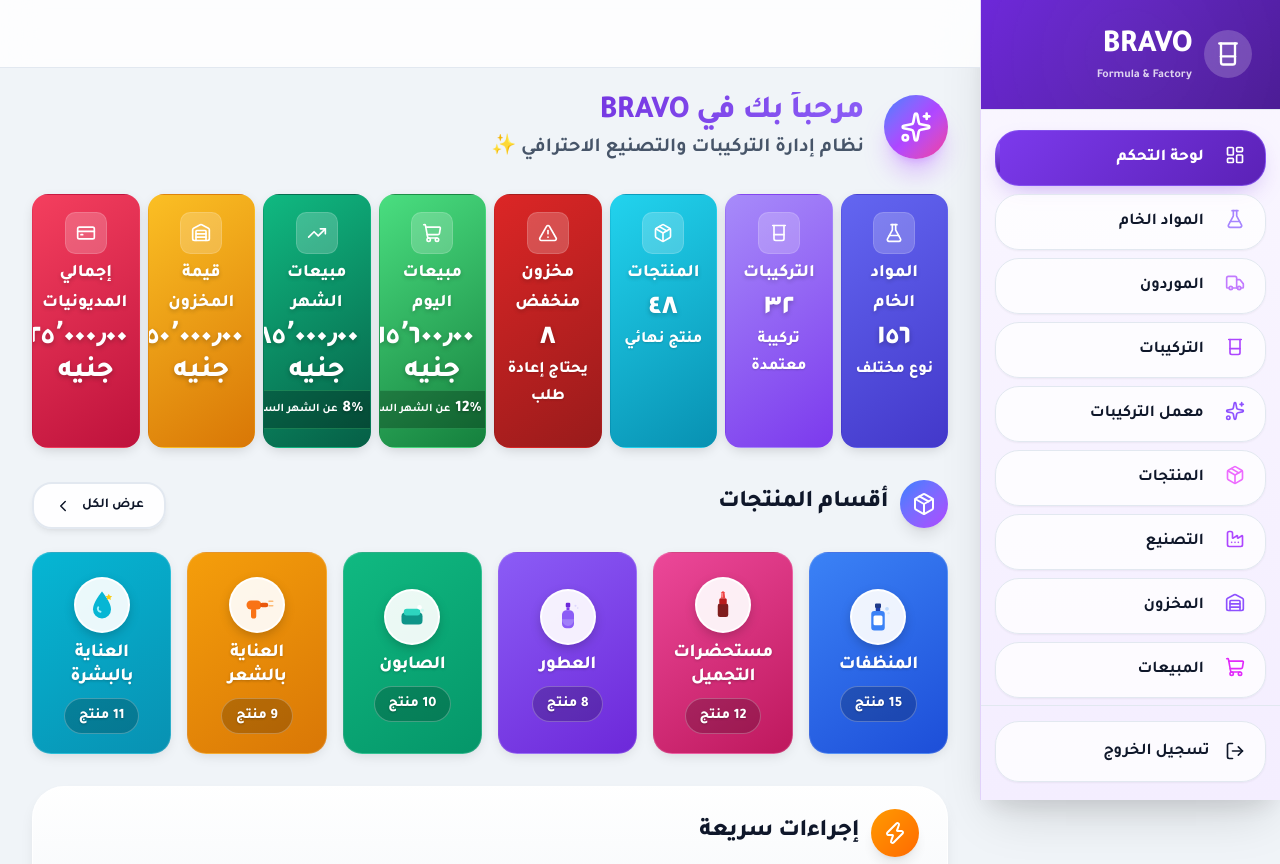
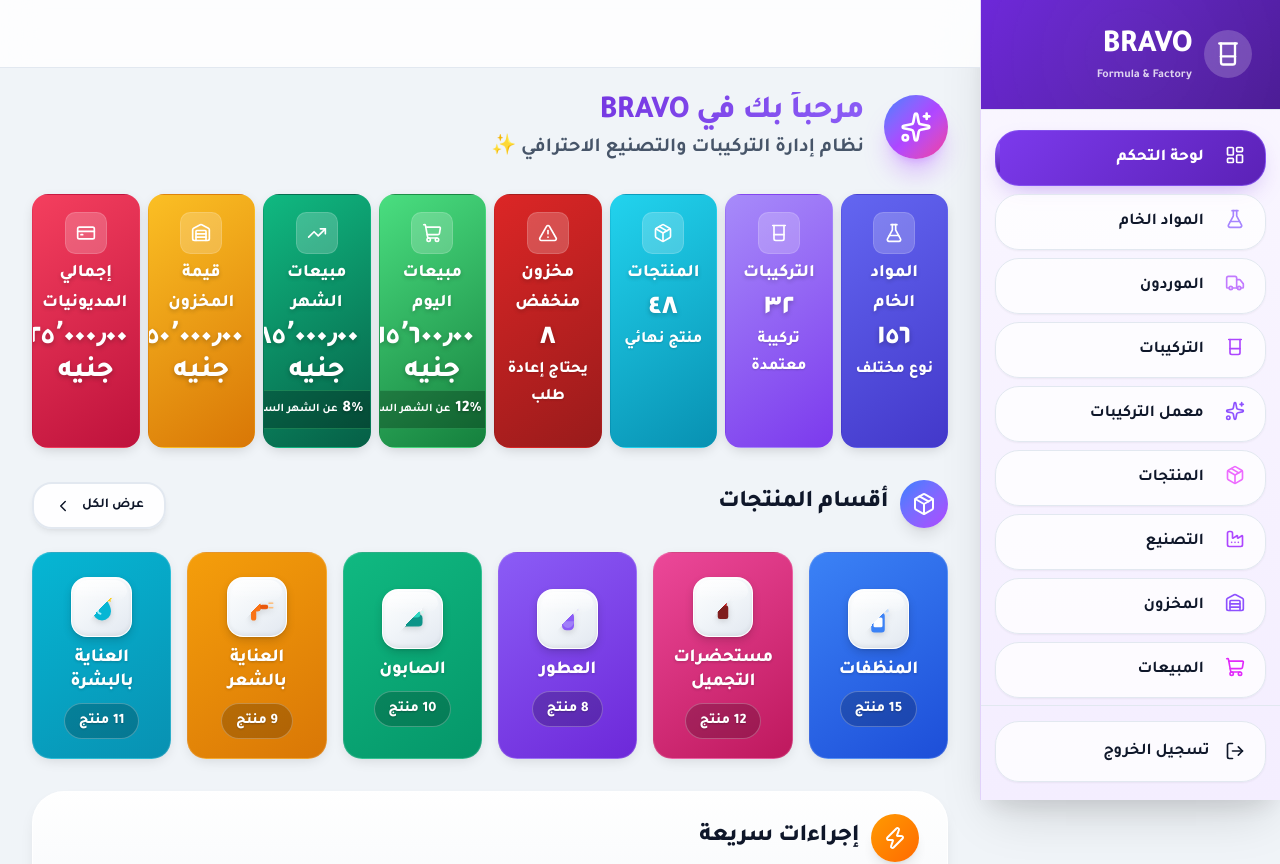
Before and after one commit to fantazia1110-design/BRAVO-new-sestym-, a Next.js app: page / in a window 1280 px wide. Shown: the top 864 px of the page. Built offline with nearby package versions, Linux system fonts and the light colour scheme.

Commit message:
أيقونات أقسام المنتجات 3D - لمعة وظل وتدرج وإمالة ثلاثية
Co-authored-by: arena-agent <297053741+arena-agent@users.noreply.github.com>

```diff
--- a/src/components/ui/CategoryCard.tsx
+++ b/src/components/ui/CategoryCard.tsx
@@ -105,16 +105,34 @@
 
       {/* الأيقونة */}
       <div style={{
-        width: '3.5rem', height: '3.5rem', margin: '0 auto 0.6rem',
-        borderRadius: '50%', background: 'rgba(255,255,255,0.92)',
+        width: '3.8rem', height: '3.8rem', margin: '0 auto 0.6rem',
+        borderRadius: '1rem',
+        background: 'linear-gradient(145deg, #ffffff 0%, #f1f5f9 50%, #e2e8f0 100%)',
         display: 'flex', alignItems: 'center', justifyContent: 'center',
-        boxShadow: '0 4px 12px -2px rgba(0,0,0,0.25)',
-        border: '2px solid rgba(255,255,255,0.9)',
+        boxShadow: '0 4px 8px rgba(0,0,0,0.15), 0 1px 3px rgba(0,0,0,0.1), inset 0 1px 0 rgba(255,255,255,0.8), inset 0 -2px 4px rgba(0,0,0,0.06)',
+        border: '1px solid rgba(255,255,255,0.9)',
         position: 'relative', zIndex: 2,
-        transition: 'transform 0.35s ease',
+        transition: 'transform 0.35s ease, box-shadow 0.35s ease',
         transform: hovered ? 'scale(1.15) rotate(8deg)' : 'scale(1) rotate(0deg)',
+        transformStyle: 'preserve-3d',
+        perspective: '500px',
       }}>
-        <CategoryIcon id={id} />
+        <div style={{
+          transform: 'perspective(500px) rotateX(5deg) rotateY(-5deg)',
+          transition: 'transform 0.35s ease',
+          filter: 'drop-shadow(0 2px 3px rgba(0,0,0,0.15))',
+        }}>
+          <CategoryIcon id={id} />
+        </div>
+        {/* لمعة 3D */}
+        <div style={{
+          position: 'absolute',
+          top: 2, left: 4, right: 4,
+          height: '40%',
+          borderRadius: '0.8rem 0.8rem 50% 50%',
+          background: 'linear-gradient(180deg, rgba(255,255,255,0.7) 0%, rgba(255,255,255,0) 100%)',
+          pointerEvents: 'none',
+        }} />
       </div>
 
       {/* اسم القسم */}
```
